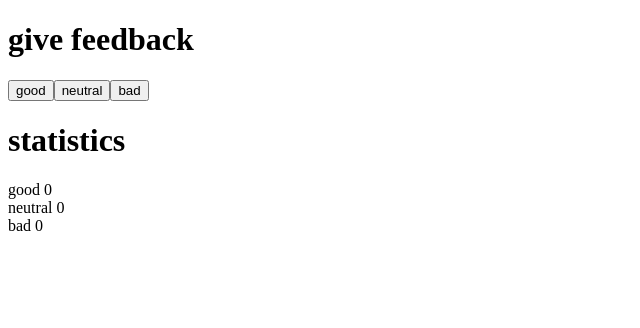
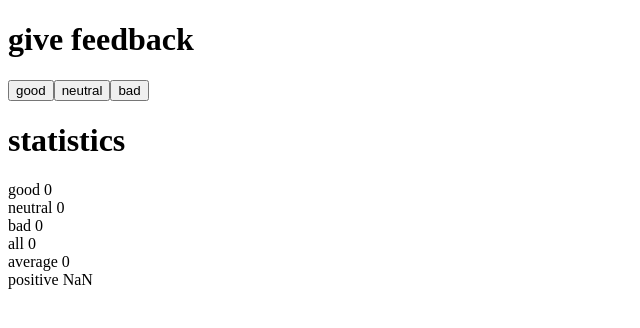
Before and after one commit to Kyre0n/Fullstack-Bootcamp, a React (Vite) app in the folder part1/unicafe/: page / in a window 1280 px wide. Shown: the top 328 px of the page, without its empty margins (0-640 px from the left). Built offline with nearby package versions, Linux system fonts and the light colour scheme.

Commit message:
Ejercicio 1.7 acabado

```diff
--- a/part1/unicafe/src/App.jsx
+++ b/part1/unicafe/src/App.jsx
@@ -33,6 +33,9 @@ const App = () => {
       <div>good {good}</div>
       <div>neutral {neutral}</div>
       <div>bad {bad}</div>
+      <div>all {good + neutral + bad}</div>
+      <div>average {good - bad}</div>
+      <div>positive {good / (good + neutral + bad)}</div>
     </div>
   )
 }
```
